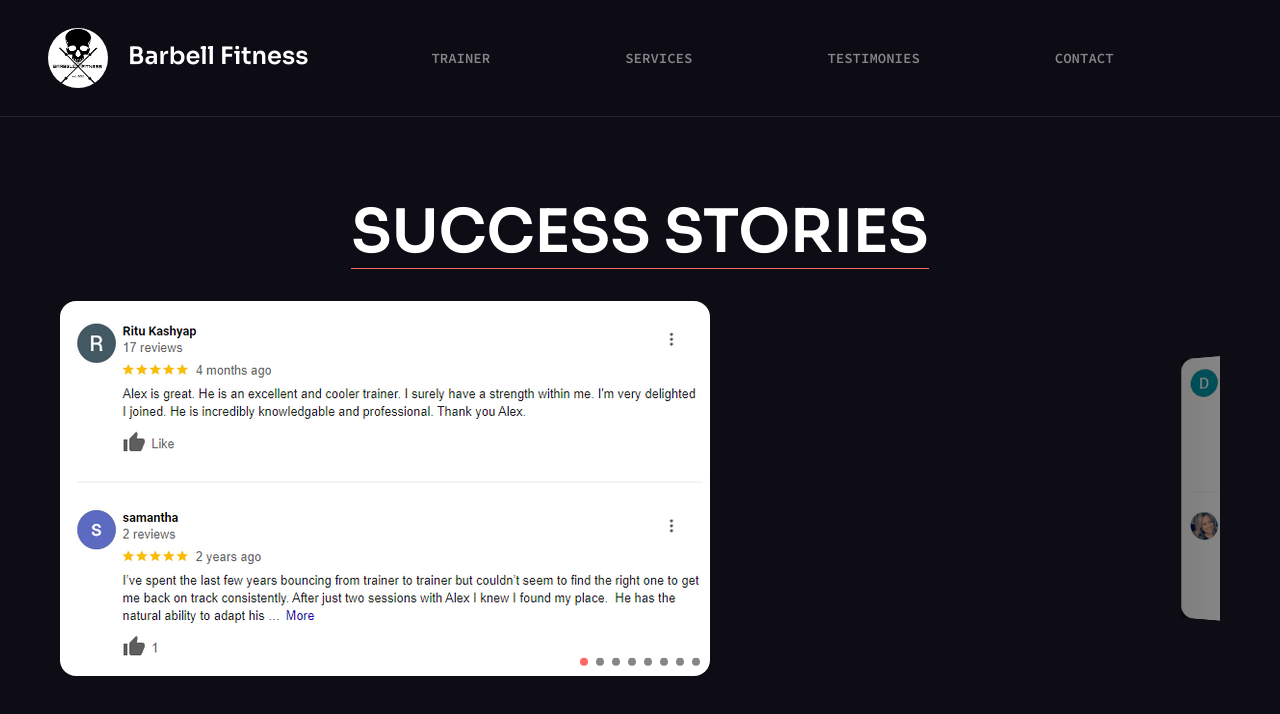
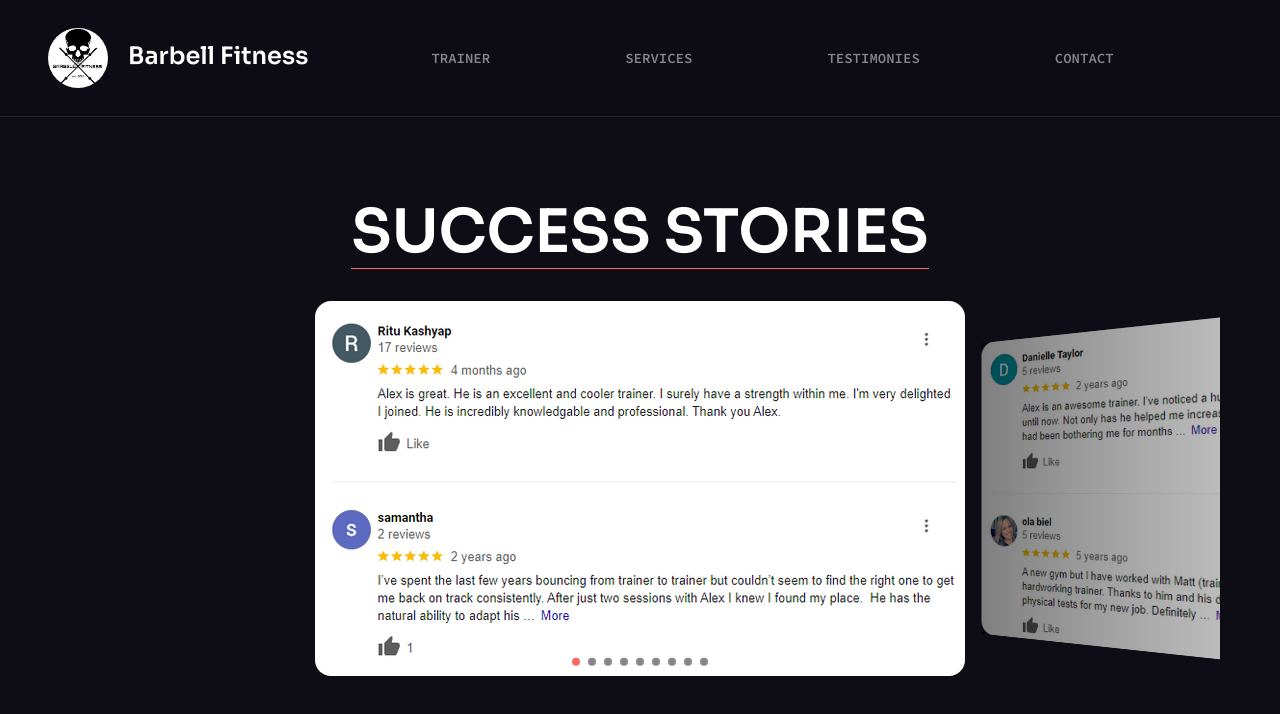
Before and after one commit to chrisjimenez10/barbell_fitness, a React (Vite) app: page /reviews in a window 1280 px wide. Shown: the top 714 px of the page. Built offline with nearby package versions, Linux system fonts and the light colour scheme.

Commit message:
fixed empty black slides for coverflow effect, refactored styles for Swiper components/elements

```diff
--- a/src/components/Carousel.jsx
+++ b/src/components/Carousel.jsx
@@ -90,7 +90,7 @@ const Carousel = ({slides, className, slidesPerView, bgGradient, reverse}) => {
                                 )}
                             </div>
                             {item.title && (
-                                <h4 className="h4 mt-3 uppercase">{item.title}</h4>
+                                <h4 className="h4 mt-3 uppercase text-center">{item.title}</h4>
                             )}
                         </div>
                     </SwiperSlide>
--- a/src/components/Reviews.jsx
+++ b/src/components/Reviews.jsx
@@ -12,7 +12,7 @@ const Reviews = () => {
       <div className="container relative">
         <Header />
         <div className="flex flex-col items-center mt-[2rem]">
-          <h1 className="h1 uppercase mb-[2rem] border-b border-n-14">Success Stories</h1>
+          <h1 className="h1 uppercase mb-[2rem] border-b border-n-14 text-center">Success Stories</h1>
           <Cards slides={reviews}/>
         </div>
 
--- a/src/components/design/Cards.jsx
+++ b/src/components/design/Cards.jsx
@@ -29,8 +29,8 @@ const Cards = ({slides}) => {
       >
         {slides.map((item, index)=>{
           return(
-            <SwiperSlide>
-              <img key={index} src={item} className="object-cover rounded-2xl"/>
+            <SwiperSlide key={index}>
+              <img src={item} className="rounded-2xl"/>
             </SwiperSlide>
           )
         })}
--- a/src/constants/index.js
+++ b/src/constants/index.js
@@ -222,4 +222,4 @@ export const socials = [
     }
   ];
 
-export const reviews = [ reviewOne, reviewTwo, reviewThree, reviewFour, reviewFour, reviewFour, reviewFour, reviewFour]
+export const reviews = [ reviewOne, reviewTwo, reviewThree, reviewFour, reviewFour, reviewFour, reviewFour, reviewFour, reviewFour]
--- a/src/index.css
+++ b/src/index.css
@@ -25,23 +25,6 @@
     button {
         cursor: pointer;
     }
-}
-
-@keyframes fadeIn {
-  0%{
-    opacity: 0;
-  }
-  100% {
-    opacity: 1;
-  }
-}
-
-.animate-fadeIn {
-  animation: fadeIn 4s ease-in-out;
-}
-
-.animate-fadeIn-2 {
-  animation: fadeIn 3s ease-in-out;
 }
 
 .swiper-pagination-bullet {
@@ -74,3 +57,16 @@
   background-color: #FF6666;
   opacity: 1;
 }
+
+/* Styling for Coverflow Effect Swiper (Cards Component) */
+.swiper-slide {
+  /* This is the class to configure the actual size of each slide container */
+  background-position: center;
+  background-size: cover;
+  width: fit-content;
+}
+
+.swiper-slide img {
+  display: block;
+  width: 100%;
+}
```
